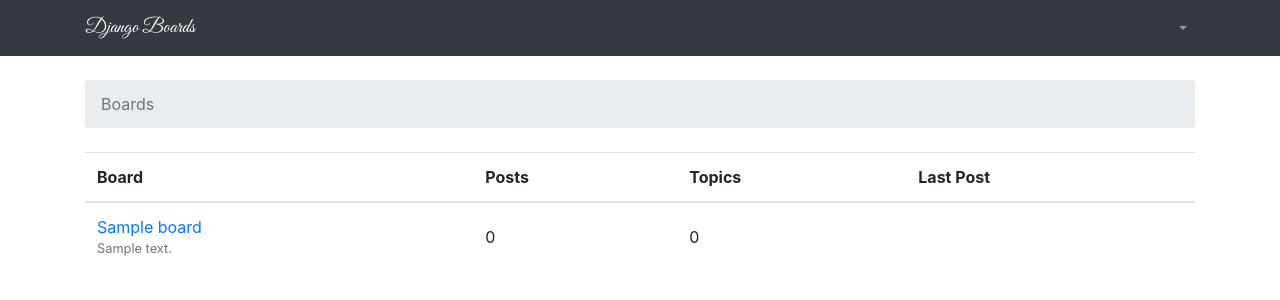
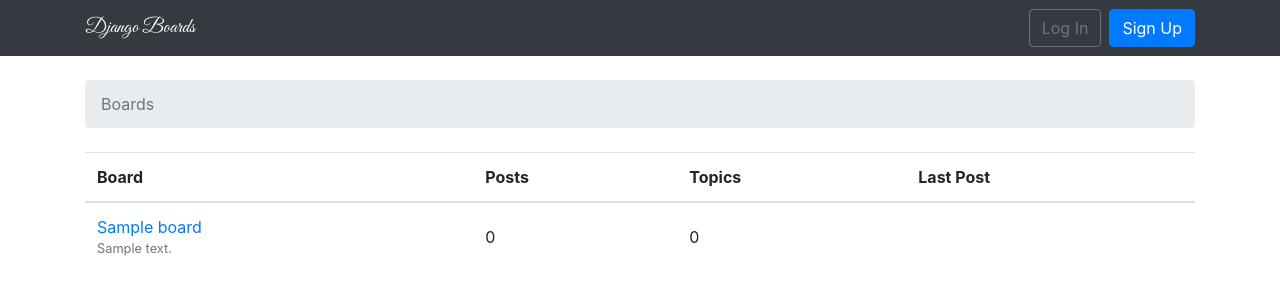
Before and after one commit to jainanmol123/forums, a Django app: page / in a window 1280 px wide. Shown: the top 300 px of the page. Run offline with Django 3.2, Linux system fonts and the light colour scheme; tables that the repository leaves empty hold one stand-in row (values such as "Sample post"); some libraries are stand-ins or nearby versions.

Commit message:
signup and login button added for logged out users on navbar

```diff
--- a/templates/base.html
+++ b/templates/base.html
@@ -18,6 +18,7 @@
           <span class="navbar-toggler-icon"></span>
         </button>
         <div class="collapse navbar-collapse" id="mainMenu">
+          {% if user.is_authenticated %}
           <ul class="navbar-nav ml-auto">
             <li class="nav-item dropdown">
               <a class="nav-link dropdown-toggle" id="userMenu" data-toggle="dropdown" aria-haspopup="true" aria-expanded="false" href="#">
@@ -31,6 +32,12 @@
               </div>
             </li>
           </ul>
+          {% else %}
+            <form class="form-inline ml-auto">
+              <a href="#" class="btn btn-outline-secondary">Log In</a>
+              <a href={% url 'signup' %} class="btn btn-primary ml-2">Sign Up</a>
+            </form>
+          {% endif %}
         </div>
       </div>
     </nav>
```
